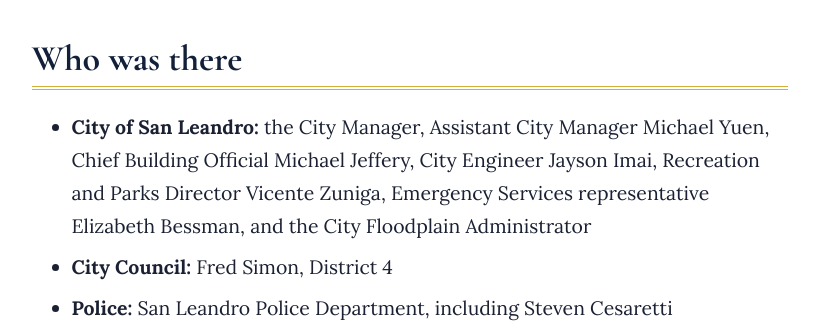
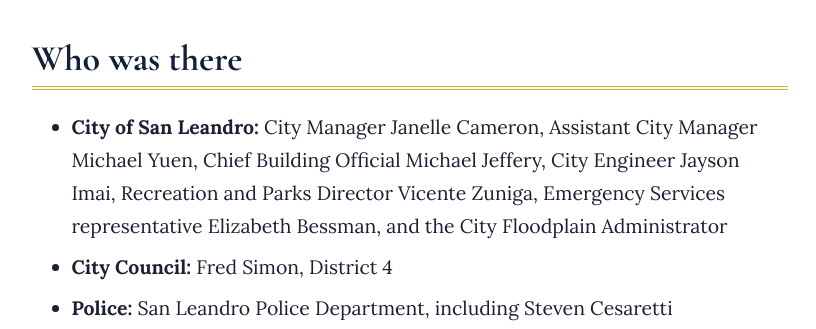
Before and after one commit to Lexiannax/missionbay, an Astro site: page /articles/town-hall-flood-emergency-readiness-2026-11-17 in a window 1280 px wide. Shown: the part 1659-1988 px from the top of the page, without its empty margins (55-871 px from the left). Built offline with nearby package versions, Linux system fonts and the light colour scheme; Astro itself is replaced by a stand-in of ours.

Commit message:
Name the City Manager in the Town Hall recap
Co-Authored-By: Claude Sonnet 5.5 <noreply@anthropic.com>

```diff
--- a/src/content/articles/town-hall-flood-emergency-readiness-2026-11-17.md
+++ b/src/content/articles/town-hall-flood-emergency-readiness-2026-11-17.md
@@ -25,7 +25,7 @@ In a major emergency, **residents need to be ready to take care of themselves fo
 
 ## Who was there
 
-- **City of San Leandro:** the City Manager, Assistant City Manager Michael Yuen, Chief Building Official Michael Jeffery, City Engineer Jayson Imai, Recreation and Parks Director Vicente Zuniga, Emergency Services representative Elizabeth Bessman, and the City Floodplain Administrator
+- **City of San Leandro:** City Manager Janelle Cameron, Assistant City Manager Michael Yuen, Chief Building Official Michael Jeffery, City Engineer Jayson Imai, Recreation and Parks Director Vicente Zuniga, Emergency Services representative Elizabeth Bessman, and the City Floodplain Administrator
 - **City Council:** Fred Simon, District 4
 - **Police:** San Leandro Police Department, including Steven Cesaretti
 - **Fire:** Alameda County Fire Department, including Deputy Chief Paige Bowie
```
